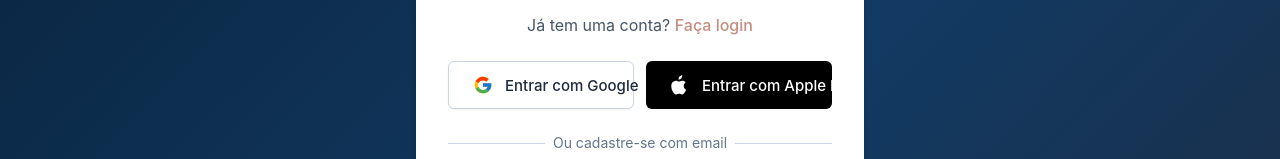
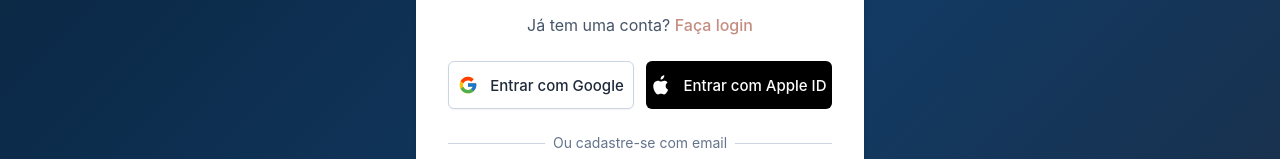
Before and after one commit to AndersonBonoso/JuSmart, a React (Vite) app in the folder JuSmart/: page /register in a window 1280 px wide. Shown: the part 159-318 px from the top of the page. Built offline with nearby package versions, Linux system fonts and the light colour scheme.

Commit message:
Update SocialLoginButtons.jsx

```diff
--- a/JuSmart/src/components/auth/SocialLoginButtons.jsx
+++ b/JuSmart/src/components/auth/SocialLoginButtons.jsx
@@ -1,7 +1,7 @@
 import React from "react";
 import { Button } from "@/components/ui/button";
 
-/** Google multicolor – protegido contra CSS global que altera fill */
+/** Google multicolor (inline, à prova de CSS global) */
 const GoogleSVG = ({ className = "" }) => (
   <svg
     viewBox="0 0 48 48"
@@ -34,7 +34,7 @@ const GoogleSVG = ({ className = "" }) => (
   </svg>
 );
 
-/** Apple monocromático – herda a cor (texto branco sobre bg preto) */
+/** Apple – herda a cor (branco no botão preto) */
 const AppleSVG = ({ className = "" }) => (
   <svg
     viewBox="0 0 24 24"
@@ -53,40 +53,40 @@ const AppleSVG = ({ className = "" }) => (
 export default function SocialLoginButtons({
   onGoogleClick,
   onAppleClick,
-  size = "md", // sm | md | lg
+  size = "md",            // sm | md | lg
   className = "",
   googleText = "Entrar com Google",
   appleText = "Entrar com Apple ID",
 }) {
-  // tamanhos com padding esquerdo ligeiramente maior (pl-6) para dar folga ao ícone
+  // Alturas + padding simétrico (px-*), tipografia uniforme
   const sizes = {
-    sm: "h-10 pl-6 pr-4 text-[14px]",
-    md: "h-12 pl-6 pr-5 text-[15px]",
-    lg: "h-12 pl-7 pr-6 text-[16px]",
+    sm: "h-10 px-6 text-[14px]",
+    md: "h-12 px-6 text-[15px]",
+    lg: "h-12 px-7 text-[16px]",
   };
 
   return (
     <div className={`grid grid-cols-1 sm:grid-cols-2 gap-3 ${className}`}>
-      {/* Google */}
+      {/* Google – botão claro */}
       <Button
         type="button"
         variant="outline"
         onClick={onGoogleClick}
-        className={`inline-flex items-center justify-center sm:justify-start gap-0 ${sizes[size]} bg-white text-slate-800 border border-slate-300 hover:bg-slate-50 shadow-sm font-medium leading-none`}
+        className={`inline-flex items-center justify-center gap-3 ${sizes[size]} bg-white text-slate-800 border border-slate-300 hover:bg-slate-50 shadow-sm font-medium leading-none`}
         aria-label={googleText}
       >
-        <GoogleSVG className="mr-3" />
+        <GoogleSVG />
         <span className="whitespace-nowrap">{googleText}</span>
       </Button>
 
-      {/* Apple */}
+      {/* Apple – botão preto oficial */}
       <Button
         type="button"
         onClick={onAppleClick}
-        className={`inline-flex items-center justify-center sm:justify-start gap-0 ${sizes[size]} bg-black text-white hover:bg-black/90 font-medium leading-none`}
+        className={`inline-flex items-center justify-center gap-3 ${sizes[size]} bg-black text-white hover:bg-black/90 font-medium leading-none`}
         aria-label={appleText}
       >
-        <AppleSVG className="mr-3" />
+        <AppleSVG />
         <span className="whitespace-nowrap">{appleText}</span>
       </Button>
     </div>
```
